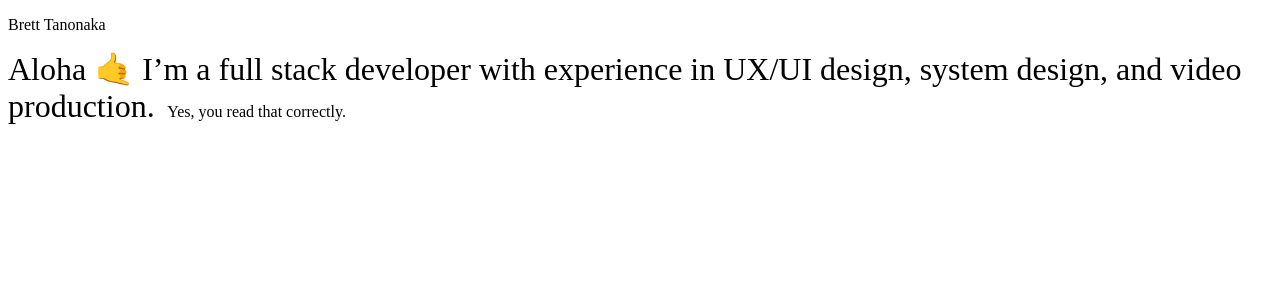
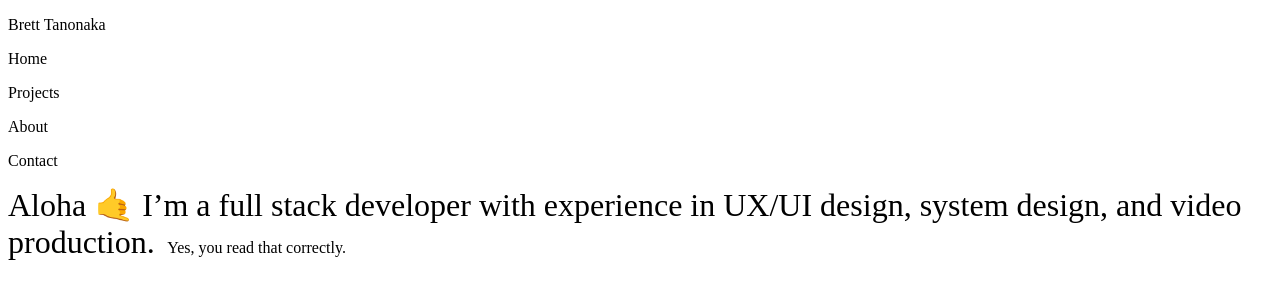
Before and after one commit to B-Tanonaka/bretttanonaka.com, a React app: page / in a window 1280 px wide. Shown: the top 300 px of the page. Built offline with nearby package versions, Linux system fonts and the light colour scheme; the HTML template or start-up script is replaced by a standard one.

Commit message:
Navbar base and section titles added, not spaced vertically

```diff
--- a/client/src/components/App.tsx
+++ b/client/src/components/App.tsx
@@ -4,7 +4,7 @@ import Navbar from './Navbar';
 
 export default function App() {
   return (
-    <div>
+    <div className="app">
       <Navbar />
       <Home />
     </div>
--- a/client/src/components/Navbar.tsx
+++ b/client/src/components/Navbar.tsx
@@ -4,6 +4,14 @@ export default function Navbar() {
   return (
     <div className="navbar-container">
       <p className="navbar-name">Brett Tanonaka</p>
+      <div className="navbar-base">
+        <div className="navbar-sections">
+          <p className="navbar-text">Home</p>
+          <p className="navbar-text">Projects</p>
+          <p className="navbar-text">About</p>
+          <p className="navbar-text">Contact</p>
+        </div>
+      </div>
     </div>
   );
 }
```
Also changed, not shown: 7 other files (tests, documents, lock files or other folders).
